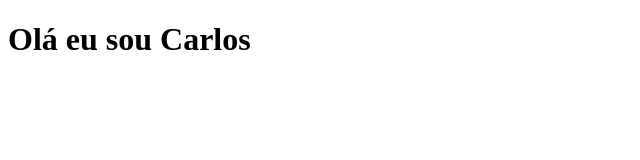
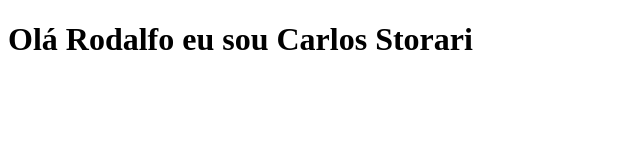
Before and after one commit to Carlosstorari/Carlosstorari.github.io, a plain HTML site: page index.html in a window 1280 px wide. Shown: the whole page, without its empty margins (0-640 px from the left). Drawn offline with Linux system fonts and the light colour scheme.

Commit message:
alteracoes

```diff
--- a/index.html
+++ b/index.html
@@ -6,6 +6,6 @@
     <title>Document</title>
 </head>
 <body>
-    <h1>Olá eu sou Carlos</h1>
+    <h1>Olá Rodalfo eu sou Carlos Storari</h1>
 </body>
 </html>
```
